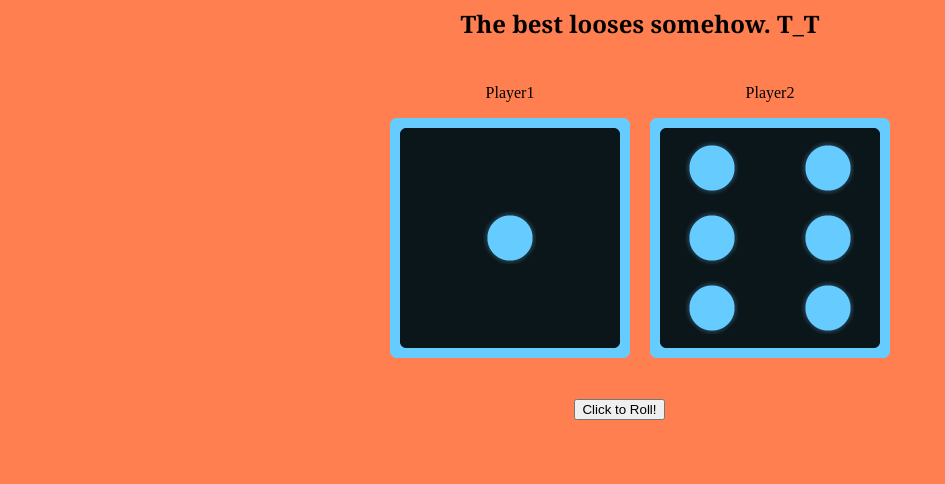
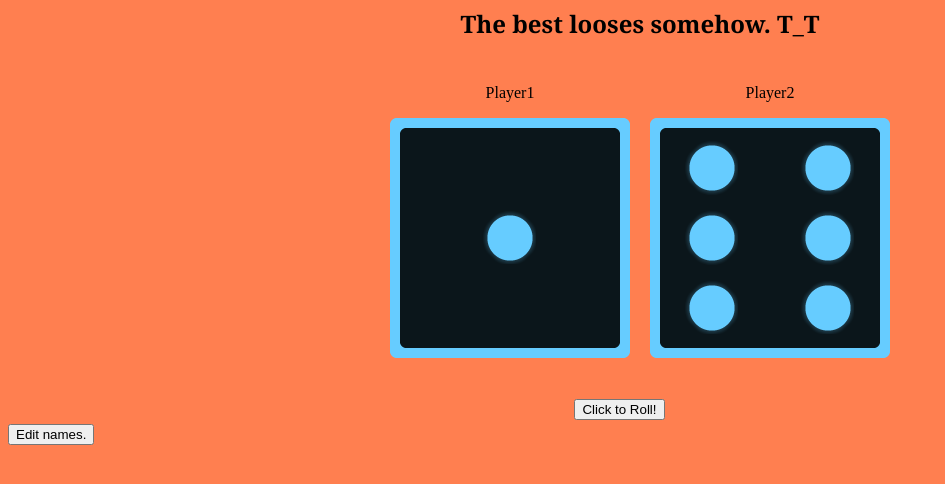
Before and after one commit to frissky/dice-game, a plain HTML site: page index.html in a window 1280 px wide. Shown: the part 94-578 px from the top of the page, without its empty margins (0-945 px from the left). Drawn offline with nearby package versions, Linux system fonts and the light colour scheme.

Commit message:
Update index.html

```diff
--- a/index.html
+++ b/index.html
@@ -24,6 +24,9 @@
     <div class = "clicking">
         <button type = "button" onclick = "diceroll()"> Click to Roll! </button>
     </div>
+    <div class= "ChangeName">
+        <button type="button" onclick="editnames()"> Edit names.</button>
+    </div>
     <script src = "p1.js"></script>
 
 </body>
```
